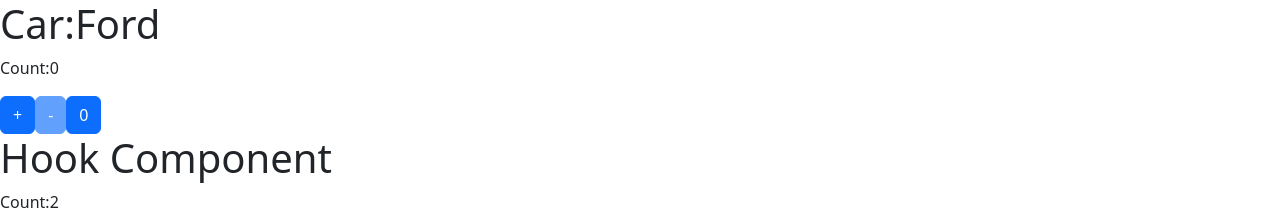
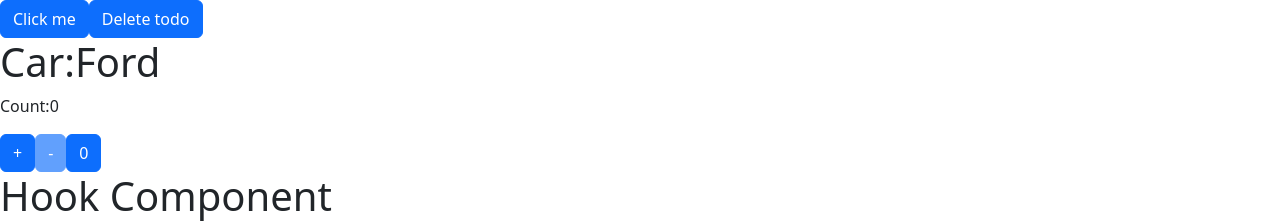
Before and after one commit to shabuj603/demo_react, a React (Create React App) app: page / in a window 1280 px wide. Shown: the top 223 px of the page. Built offline with nearby package versions, Linux system fonts and the light colour scheme.

Commit message:
tostifi-use

```diff
--- a/package.json
+++ b/package.json
@@ -12,6 +12,7 @@
     "react-dom": "^18.3.1",
     "react-icons": "^5.2.1",
     "react-scripts": "5.0.1",
+    "react-toastify": "^10.0.5",
     "web-vitals": "^2.1.4"
   },
   "scripts": {
--- a/src/App.js
+++ b/src/App.js
@@ -12,6 +12,7 @@
 import EventBinding from "./EVENT_HANDLER_CLASS/EventBinding";
 import HookUseState from "./HOOK_USE_STATE/HookUseState";
 import FunctionalHook from "./HOOK_USE_STATE/FunctionalHook";
+import Tostifyi from "./components/Tostifi";
 
 
 
@@ -23,6 +24,7 @@
 
 function App(){
     return <div>
+        <Tostifyi/>
         <FunctionalHook/>
         <HookUseState/>
         <EventBinding/>
--- /dev/null
+++ b/src/components/Tostifi/index.js
@@ -0,0 +1,23 @@
+import React from "react";
+
+import { ToastContainer, toast } from 'react-toastify';
+import 'react-toastify/dist/ReactToastify.css';
+import { Button } from 'react-bootstrap';
+
+const Tostifyi =()=>{
+
+    const handleTodo=()=>{
+        toast("tostifi not use");
+    }
+    const TodoDelete=()=>{
+        toast("tostifi Delete");
+    }
+    return(
+        <div>
+            <Button onClick={handleTodo} >Click me </Button>
+            <Button onClick={TodoDelete} >Delete todo</Button>
+            <ToastContainer/>
+        </div>
+    )
+}
+export default Tostifyi;
```
Also changed, not shown: 1 other file (tests, documents, lock files or other folders).
